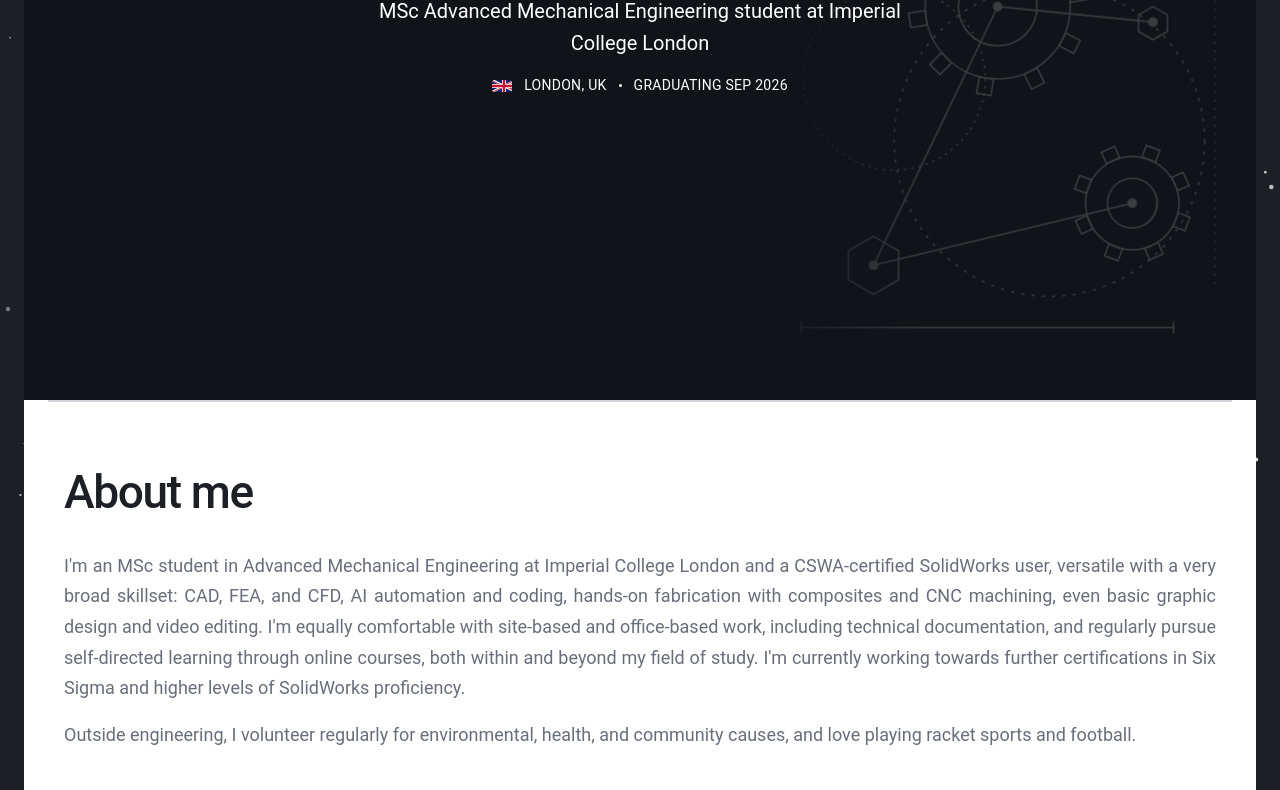
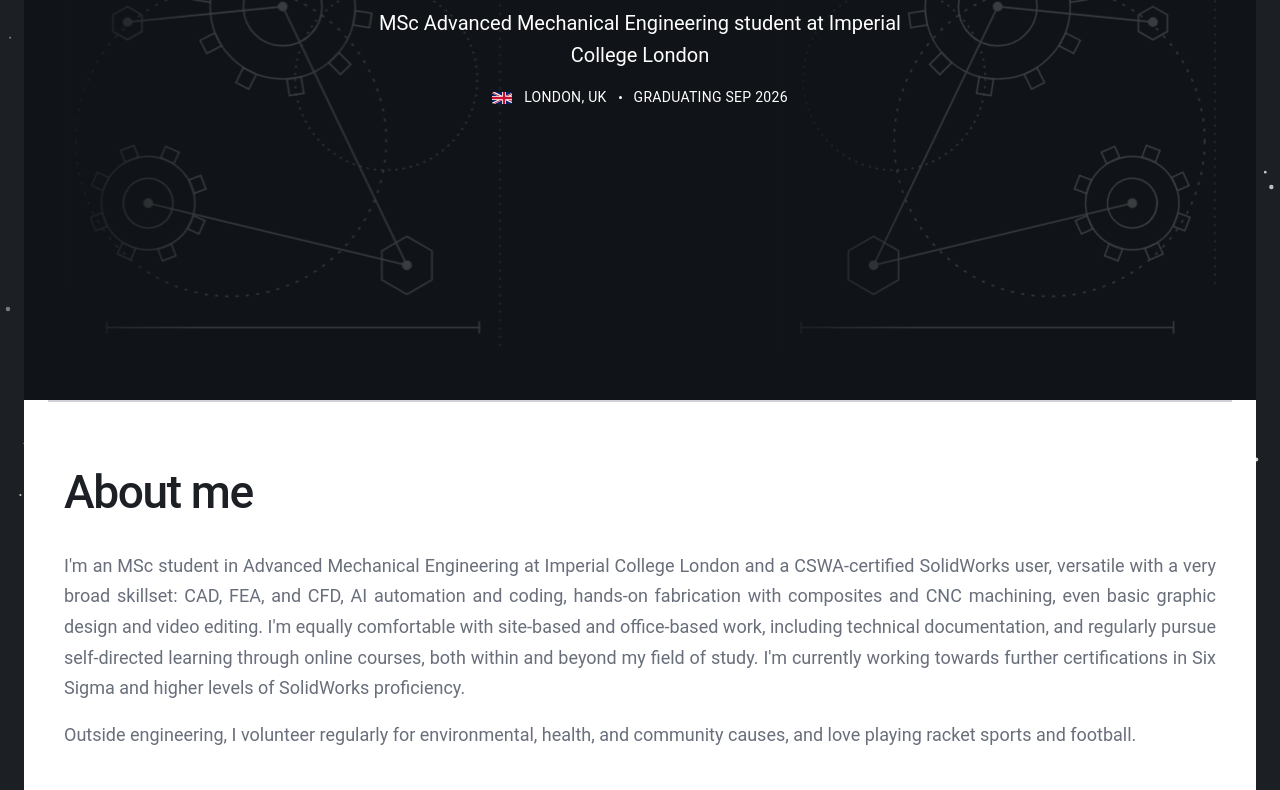
Before and after one commit to ahmed3819350-bot/ahmad-website, a plain HTML site: page index.html in a window 1280 px wide. Shown: the part 272-1062 px from the top of the page. Drawn offline with Linux system fonts and the light colour scheme; a script that the page names is missing.

Commit message:
Add mirrored hero graphic on the left, more space under hero heading
Duplicates the mechanical-engineering gear illustration on the left
side of the homepage hero (horizontally mirrored, faded toward
center like the existing right-side one) and adds breathing room
between the hero heading and the subtitle below it.

```diff
--- a/index.html
+++ b/index.html
@@ -38,6 +38,52 @@
 
       <!-- HERO -->
       <section class="hero">
+        <svg class="hero-art hero-art--left" viewBox="0 0 500 500" fill="none" aria-hidden="true">
+          <g stroke="white" stroke-width="1.5">
+            <g class="gear-a">
+              <circle cx="250" cy="150" r="70" />
+              <circle cx="250" cy="150" r="38" />
+              <rect x="243" y="64" width="14" height="16" transform="rotate(0 250 150)" />
+              <rect x="243" y="64" width="14" height="16" transform="rotate(36 250 150)" />
+              <rect x="243" y="64" width="14" height="16" transform="rotate(72 250 150)" />
+              <rect x="243" y="64" width="14" height="16" transform="rotate(108 250 150)" />
+              <rect x="243" y="64" width="14" height="16" transform="rotate(144 250 150)" />
+              <rect x="243" y="64" width="14" height="16" transform="rotate(180 250 150)" />
+              <rect x="243" y="64" width="14" height="16" transform="rotate(216 250 150)" />
+              <rect x="243" y="64" width="14" height="16" transform="rotate(252 250 150)" />
+              <rect x="243" y="64" width="14" height="16" transform="rotate(288 250 150)" />
+              <rect x="243" y="64" width="14" height="16" transform="rotate(324 250 150)" />
+            </g>
+            <g class="gear-b">
+              <circle cx="380" cy="340" r="45" />
+              <circle cx="380" cy="340" r="24" />
+              <rect x="373" y="283" width="14" height="12" transform="rotate(0 380 340)" />
+              <rect x="373" y="283" width="14" height="12" transform="rotate(45 380 340)" />
+              <rect x="373" y="283" width="14" height="12" transform="rotate(90 380 340)" />
+              <rect x="373" y="283" width="14" height="12" transform="rotate(135 380 340)" />
+              <rect x="373" y="283" width="14" height="12" transform="rotate(180 380 340)" />
+              <rect x="373" y="283" width="14" height="12" transform="rotate(225 380 340)" />
+              <rect x="373" y="283" width="14" height="12" transform="rotate(270 380 340)" />
+              <rect x="373" y="283" width="14" height="12" transform="rotate(315 380 340)" />
+            </g>
+            <circle cx="300" cy="280" r="150" stroke-dasharray="3 7" />
+            <circle cx="150" cy="220" r="88" stroke-dasharray="2 5" />
+            <polygon points="130,372 154.25,386 154.25,414 130,428 105.75,414 105.75,386" />
+            <polygon points="400,150 414,158 414,174 400,182 386,174 386,158" />
+            <line x1="250" y1="150" x2="130" y2="400" />
+            <line x1="250" y1="150" x2="400" y2="165" />
+            <line x1="130" y1="400" x2="380" y2="340" />
+            <circle cx="250" cy="150" r="4" fill="white" />
+            <circle cx="130" cy="400" r="4" fill="white" />
+            <circle cx="400" cy="165" r="4" fill="white" />
+            <circle cx="380" cy="340" r="4" fill="white" />
+            <line x1="60" y1="460" x2="420" y2="460" />
+            <line x1="60" y1="454" x2="60" y2="466" />
+            <line x1="420" y1="454" x2="420" y2="466" />
+            <line x1="40" y1="60" x2="40" y2="480" stroke-dasharray="2 6" stroke-width="1" />
+            <line x1="460" y1="40" x2="460" y2="420" stroke-dasharray="2 6" stroke-width="1" />
+          </g>
+        </svg>
         <svg class="hero-art" viewBox="0 0 500 500" fill="none" aria-hidden="true">
           <g stroke="white" stroke-width="1.5">
             <g class="gear-a">
--- a/style.css
+++ b/style.css
@@ -317,6 +317,14 @@
   mask-image: linear-gradient(to right, transparent 0%, black 35%);
 }
 
+.hero > .hero-art--left {
+  right: auto;
+  left: 0;
+  transform: scaleX(-1);
+  -webkit-mask-image: linear-gradient(to left, transparent 0%, black 35%);
+  mask-image: linear-gradient(to left, transparent 0%, black 35%);
+}
+
 @keyframes heroGearSpin {
   from { transform: rotate(0deg); }
   to { transform: rotate(360deg); }
@@ -351,6 +359,10 @@
 .hero .mono-small,
 .hero .heading-muted {
   color: #ffffff;
+}
+
+.hero .hero-sub {
+  margin-top: 12px;
 }
 
 .hero-content {
```
